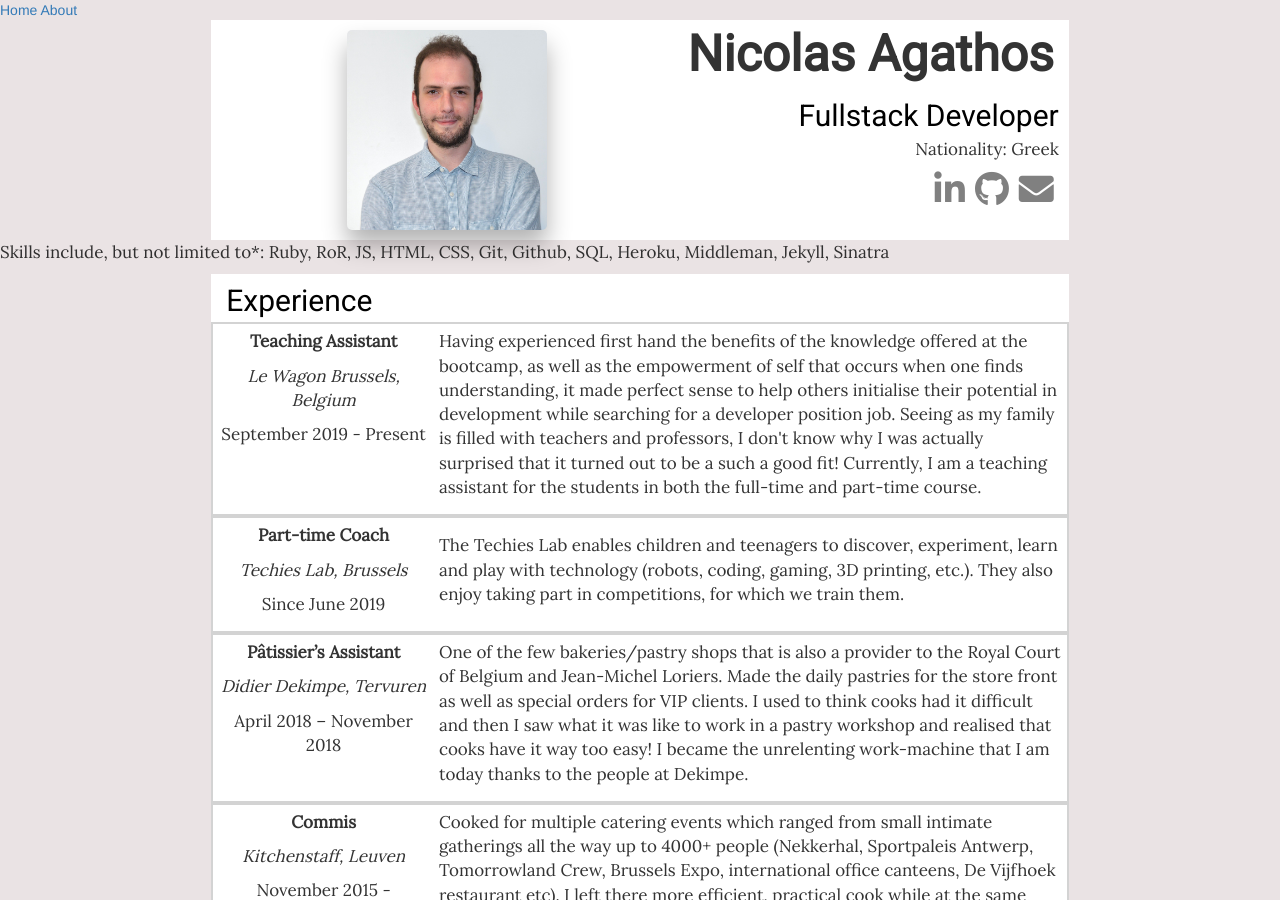
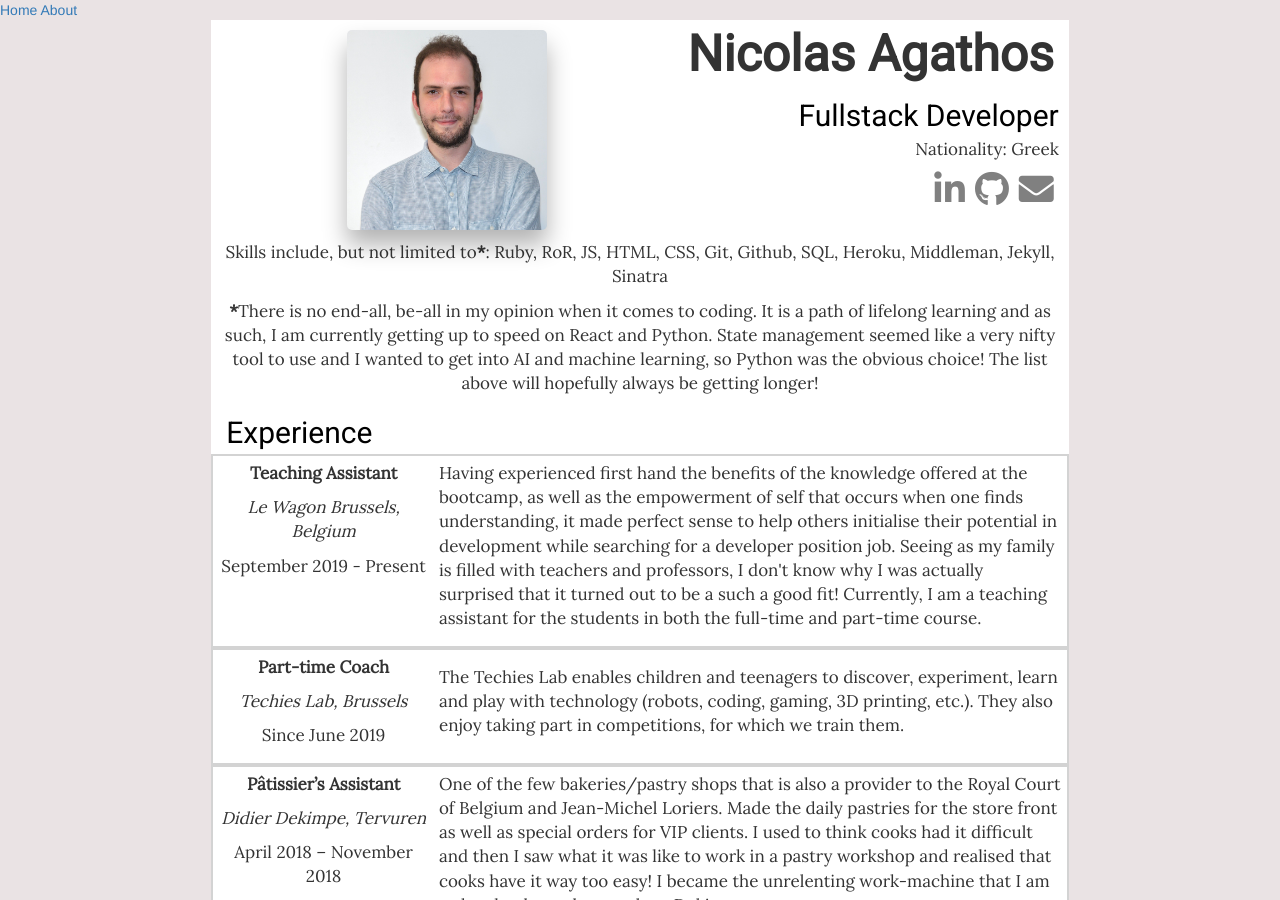
Before and after one commit to Disco-Chef/portfolio-test-jekyll, a Jekyll site: the page built from index.markdown, in a window 1280 px wide and 900 px high. Built offline with Jekyll 4.4.1, drawn with Linux system fonts in a browser that asks for light colours; nearby versions of some CDN libraries.

Commit message:
sectioning, asterisk p

```diff
--- a/index.markdown
+++ b/index.markdown
@@ -22,8 +22,11 @@ layout: default
     </div>
   </div>
 </div>
-<div class="skills">
-      <p>Skills include, but not limited to*: Ruby, RoR, JS, HTML, CSS, Git, Github, SQL, Heroku, Middleman, Jekyll, Sinatra</p>
+<div class="section skills">
+  <p>Skills include, but not limited to<strong>*</strong>: Ruby, RoR, JS, HTML, CSS, Git, Github, SQL, Heroku, Middleman, Jekyll, Sinatra</p>
+</div>
+<div class="section skills">
+  <p><strong>*</strong>There is no end-all, be-all in my opinion when it comes to coding. It is a path of lifelong learning and as such, I am currently getting up to speed on React and Python. State management seemed like a very nifty tool to use and I wanted to get into AI and machine learning, so Python was the obvious choice! The list above will hopefully always be getting longer!</p>
 </div>
 <div id="middle-part" class="section col-6">
   <div class="experience-education">
```
